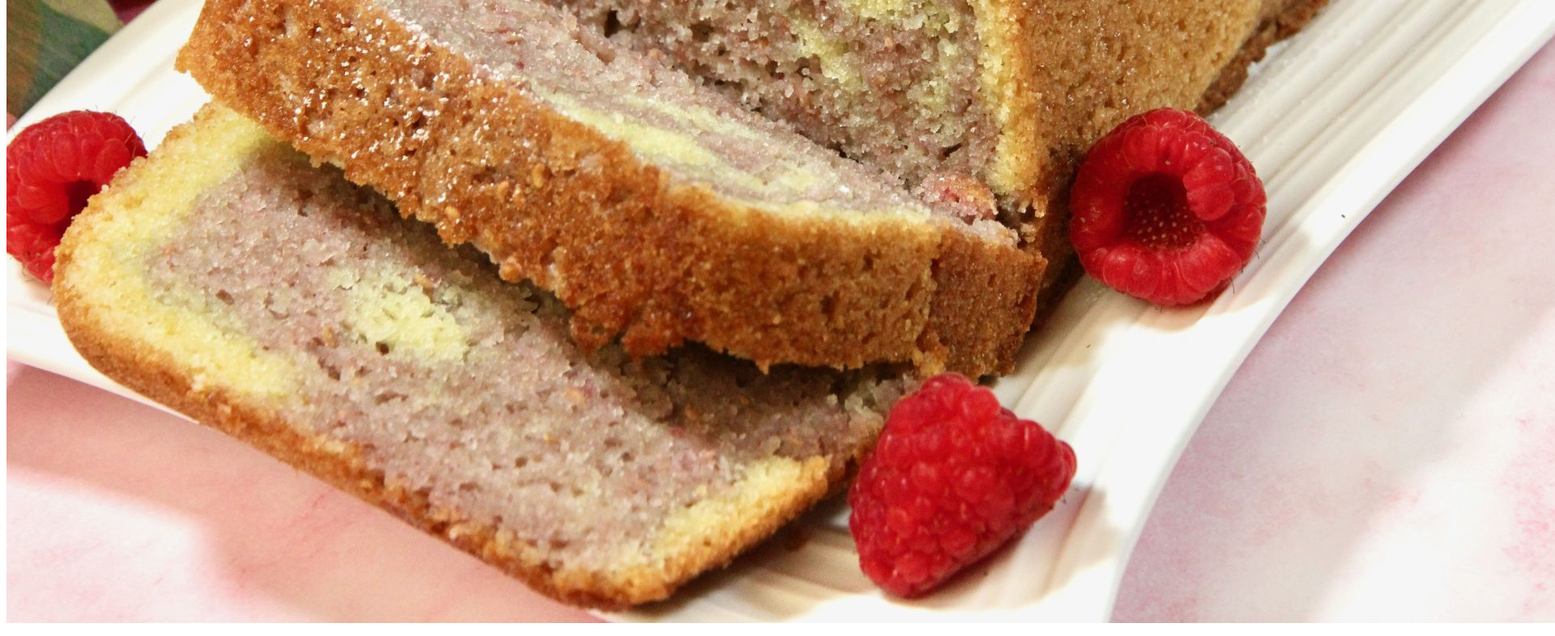
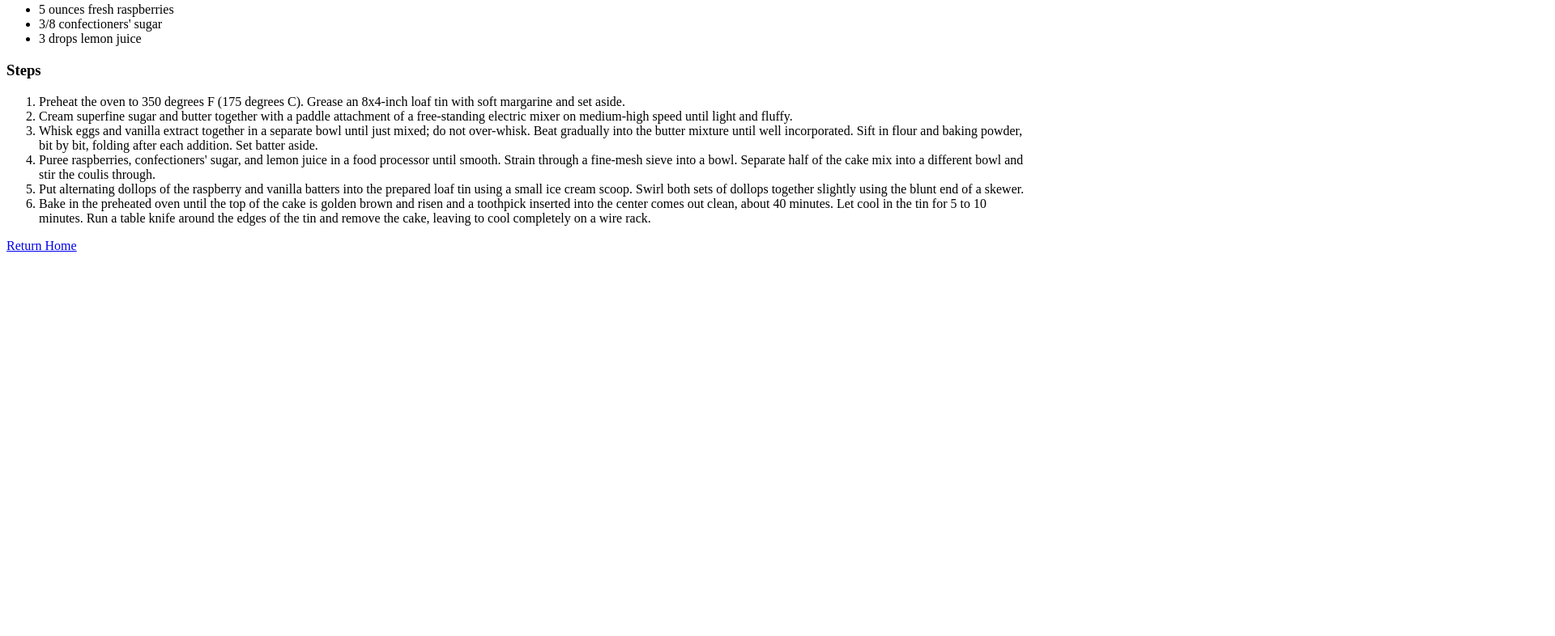
Before and after one commit to AlfyyyDev/odin-recipes, a plain HTML site: page recipes/raspberry-loaf-cake.html in a window 1280 px wide. Shown: the part 810-1596 px from the top of the page at 81% size, 1920 px wide, since content can reach past the window. After the commit the page ends 1131 px from the top, so only its background shows below. Drawn offline with Linux system fonts and the light colour scheme.

Commit message:
Make images directory and fix links
Made a dedicated image directory for better organization and fixed internal links for images.
Also added a link back to the home page from recipe page.

```diff
--- a/recipes/raspberry-loaf-cake.html
+++ b/recipes/raspberry-loaf-cake.html
@@ -8,7 +8,7 @@
     <body>
         <h1>Raspberry Loaf Cake</h1>
 
-        <img src="raspberry-loaf-cake.jpeg" alt="Picture of Raspberry Loaf Cake">
+        <img src="../images/raspberry-loaf-cake.jpeg" alt="Picture of Raspberry Loaf Cake" width="600px" height="400px">
 
         <h3>Description</h3>
         <p>A delectable light loaf cake with a wonderful raspberry flavor.
@@ -35,7 +35,7 @@
         <ol>
             <li>Preheat the oven to 350 degrees F (175 degrees C).
                 Grease an 8x4-inch loaf tin with soft margarine and set aside.
-            <li>
+            </li>
 
             <li>Cream superfine sugar and butter together with a paddle attachment of a free-standing electric
                 mixer on medium-high speed until light and fluffy.
@@ -64,6 +64,6 @@
                 Run a table knife around the edges of the tin and remove the cake, leaving to cool completely on a wire rack.
             </li>
         </ol>
-
+            <a href="../index.html">Return Home</a>
     </body>
 </html>
```
Also changed, not shown: images/raspberry-loaf-cake.jpeg (renamed from recipes/raspberry-loaf-cake.jpeg).
